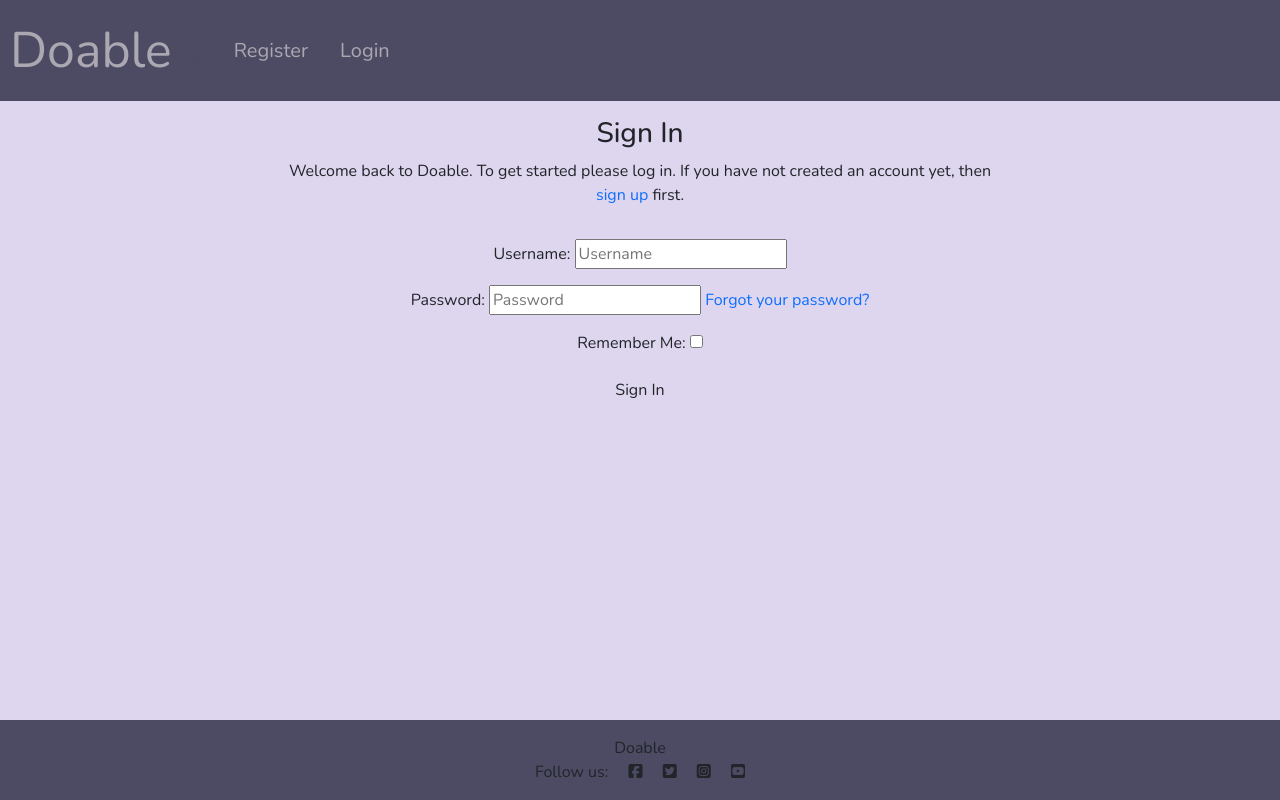
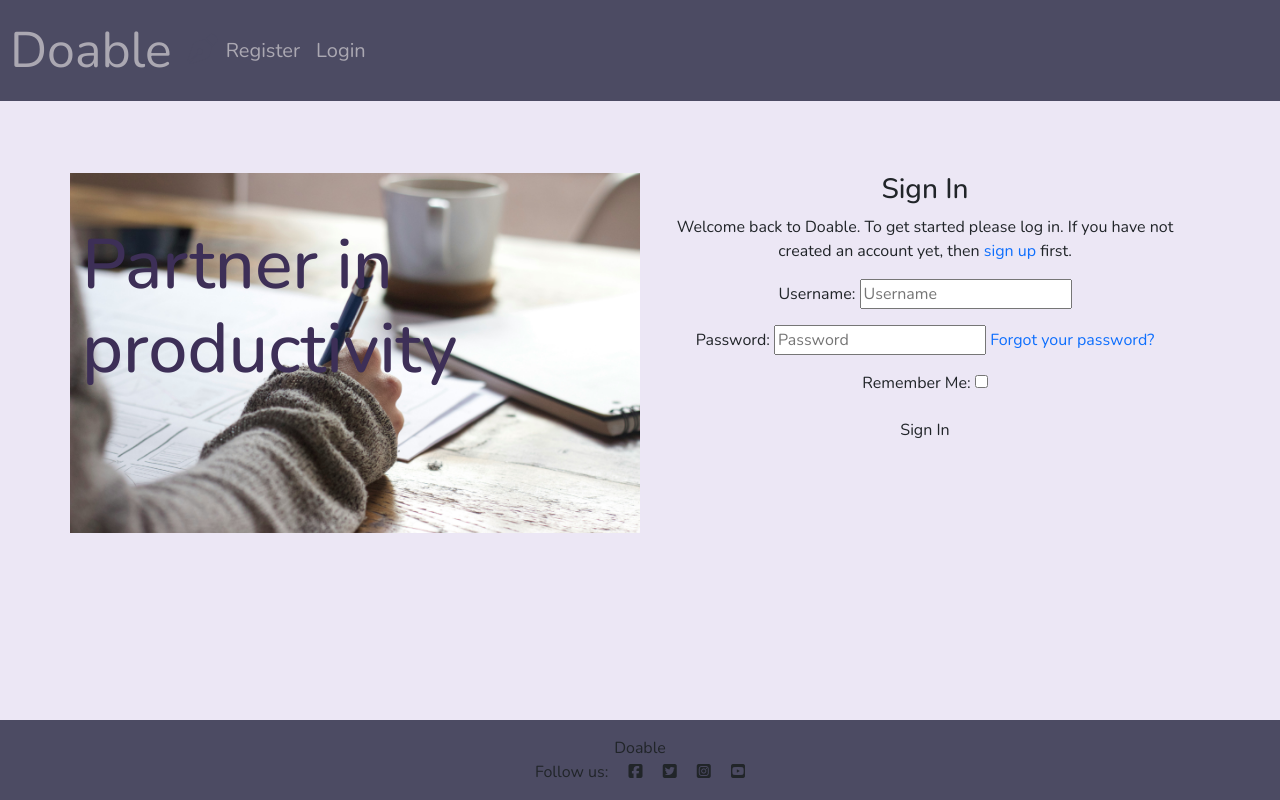
Before and after one commit to HodoIsmail/To-Do-App, a Django app: page /accounts/login/ in a window 1280 px wide. Run offline with Django 4.2, Linux system fonts and the light colour scheme; some libraries are stand-ins or nearby versions.

Commit message:
add image and style login page

```diff
--- a/static/css/style.css
+++ b/static/css/style.css
@@ -22,6 +22,7 @@ nav{
     font-size: 20px;
     list-style: none;
 
+
 }
 .nav-item .nav-link{
     color: #ABA8B2;
@@ -31,7 +32,7 @@ nav{
     color: #ABA8B2;
 }
 .main-bg{
-    background-color:#ded5ee;
+    background-color:#ece7f5;
 }
 
 .new-task{
@@ -68,3 +69,18 @@ th, td{
     font-size: 20px;
     color: #fafafa;
 }
+
+.slogan{
+    font-size: 70px !important;
+    margin-top: 50px;
+    color: #3d2f57;
+}
+
+.image{
+    background-image: url(/static/images/unseen-studio-s9CC2SKySJM-unsplash.jpg);
+    background-color: #40678e;
+    background-position: center;
+    background-repeat: no-repeat;
+    background-size:cover;
+    min-height: 360px;
+}
--- a/templates/account/login.html
+++ b/templates/account/login.html
@@ -2,24 +2,27 @@
 
 {% load i18n %}
 {% load account socialaccount %}
+{% load static %}
 
 {% block head_title %}{% trans "Sign In" %}{% endblock %}
 
 {% block content %}
+<br><br><br>
+<div class="container my-10">
 
-<div class="container">
-    <div class="row">
-        <div class="col-md-8 mt-3 offset-md-2 text-center">
+
+    <div class="row ">
+        <div class="col-md-6 image center">
+                  <h5 class="slogan">Partner in productivity</h5>
+        </div>
+
+        <div class="col-md-6 text-center">
             <h3>{% trans "Sign In" %}</h3>
 
             <p>{% blocktrans %}Welcome back to Doable. To get started please log in. If
                 you
                 have not created an account yet, then <a class="link" href="{{ signup_url }}">sign up</a>
                 first.{% endblocktrans %}</p>
-        </div>
-    </div>
-    <div class="row">
-        <div class="col-md-8 mt-3 offset-md-2 text-center">
             <form class="login" method="POST" action="{% url 'account_login' %}">
                 {% csrf_token %}
                 {{ form.as_p }}
@@ -29,6 +32,7 @@
                 <button class="btn btn-signup right" type="submit">{% trans "Sign In" %}</button>
             </form>
         </div>
+
     </div>
 </div>
 {% endblock %}
--- a/templates/base.html
+++ b/templates/base.html
@@ -27,18 +27,25 @@
 
 <body class="d-flex flex-column h-100 main-bg">
 
-    <nav class="navbar navbar-expand-lg">
-
+            <nav class="navbar navbar-expand-lg ">
                 <a class="navbar-brand" href="{% url 'tasks' %}"><span class="brand">Doable</span></a>
                 <span class="icon"><i class="fa-solid fa-pen-nib "></i></span>
 
+                <button class="navbar-toggler" type="button" data-bs-toggle="collapse" data-bs-target="#navbarContent"
+                        aria-controls="navbarContent" aria-expanded="false" aria-label="Toggle navigation">
+                    <span class="navbar-toggler-icon"><i class="fa fa-bars"></i></span>
+                </button>
 
+                <div class="collapse navbar-collapse" id="navbarContent">
                     {% if user.is_authenticated %}
+                        <ul class="navbar-nav ml-auto">
                             <li class="nav-item">
                                 <a class="nav-link {% if request.path == logout_url %}active{% endif %}" aria-current="page"
                                    href="{% url 'account_logout' %}">Logout</a>
                             </li>
+                        </ul>
                     {% else %}
+                        <ul class="navbar-nav ml-auto">
                             <li class="nav-item">
                                 <a class="nav-link {% if request.path == signup_url %}active{% endif %}" aria-current="page"
                                    href="{% url 'account_signup' %}">Register</a>
@@ -47,19 +54,16 @@
                                 <a class="nav-link {% if request.path == login_url %}active{% endif %}" aria-current="page"
                                    href="{% url 'account_login' %}">Login</a>
                             </li>
-                    {% endif %}                </ul>
+                        </ul>
+                    {% endif %}
+                </div>
+            </nav>
+    <main class="main-bg">
 
-
-
-    </nav>
-
-
-    <main class="main-bg">
-        <div class="container">
         {% block content %}
         <!-- Content Goes here -->
         {% endblock content %}
-    </div>
+
     </main>
 
     <!-- Footer -->
--- a/to_do/settings.py
+++ b/to_do/settings.py
@@ -31,7 +31,7 @@ SECRET_KEY = os.environ.get('SECRET_KEY')
 
 
 # SECURITY WARNING: don't run with debug turned on in production!
-DEBUG = False
+DEBUG = True
 
 ALLOWED_HOSTS = ["8000-hodoismail-todoapp-cbzjxvgh08t.ws.codeinstitute-ide.net",
 "to-do-app-fullstack-project-74dd371d2b6e.herokuapp.com",]
```
Also changed, not shown: static/images/unseen-studio-s9CC2SKySJM-unsplash.jpg (added), 1 other file. Lines whose indentation alone changed are shown as unchanged.
